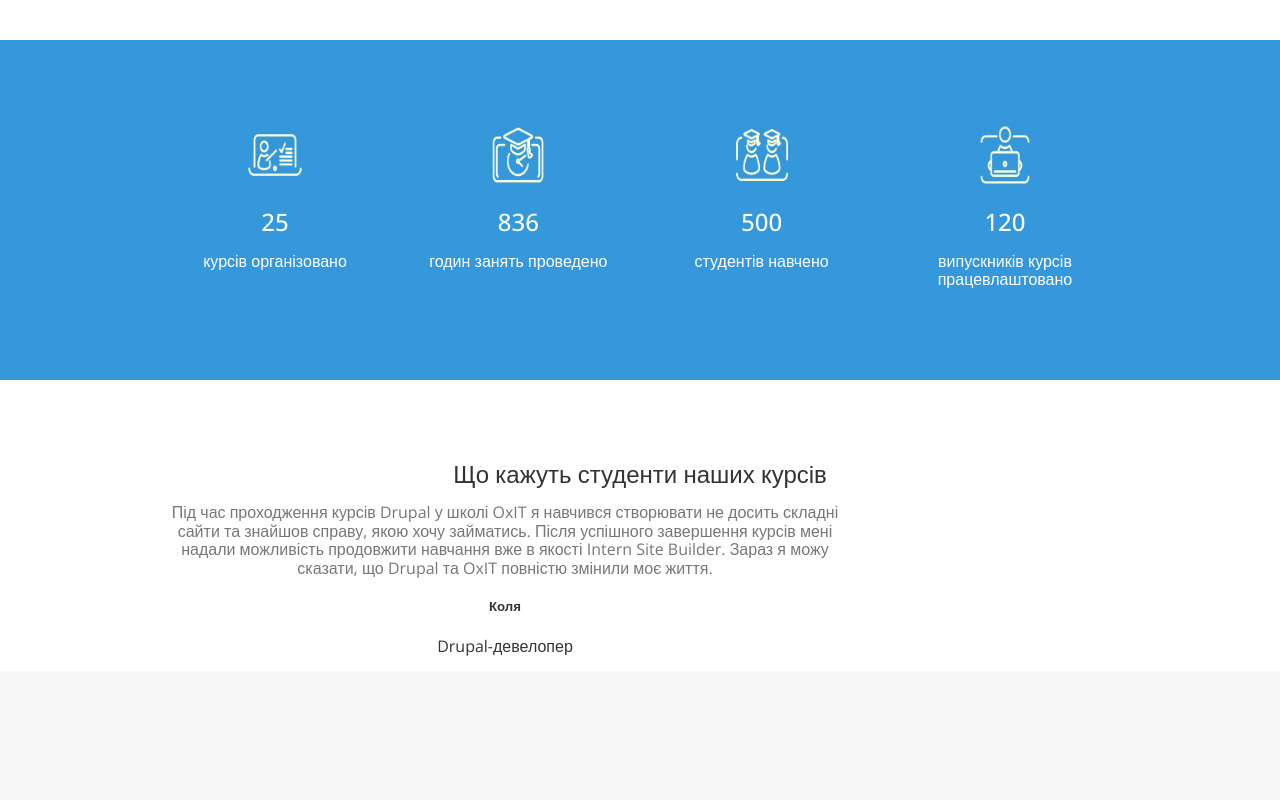
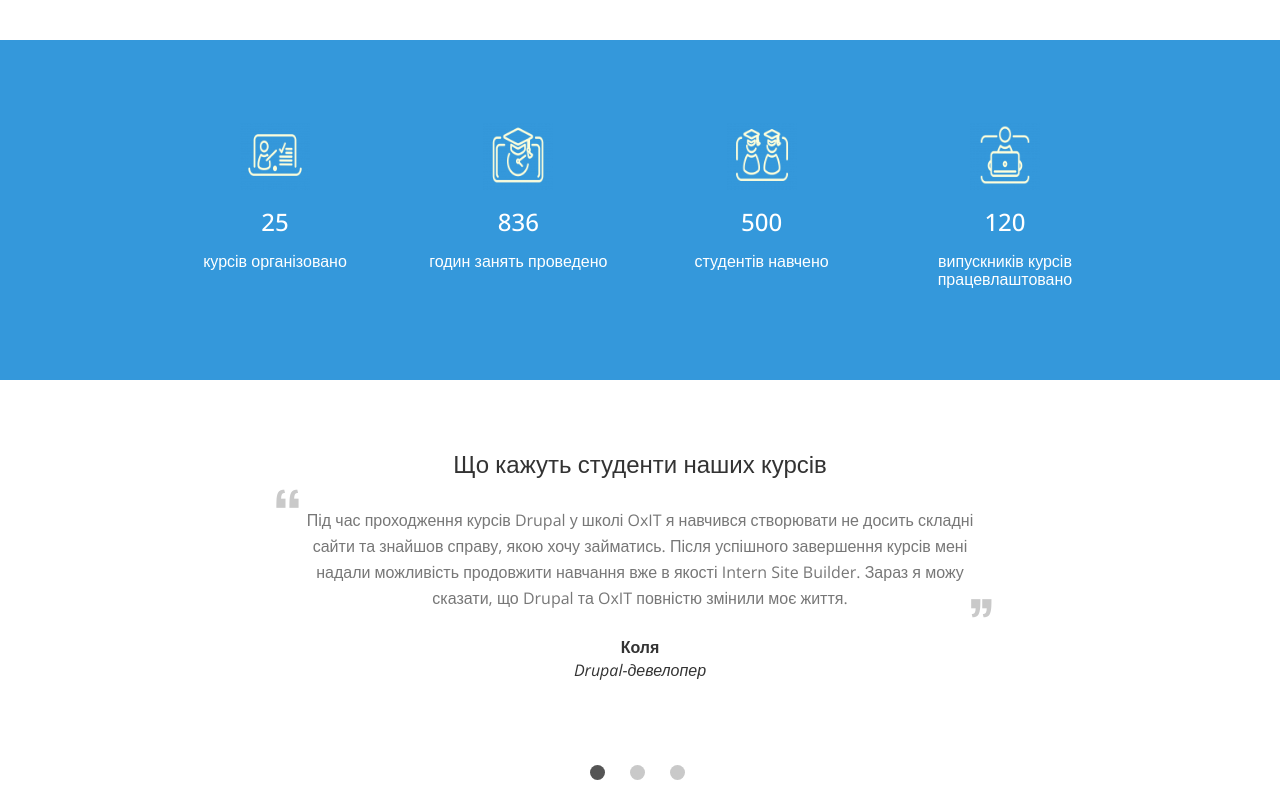
Before and after one commit to ChokolatePancake/mockup4, a website: page docs/index.html in a window 1280 px wide. Shown: the part 1353-2153 px from the top of the page. Before the commit the page ends 2024 px from the top, so only its background shows below. Drawn offline with nearby package versions, Linux system fonts and the light colour scheme.

Commit message:
Add adaptive for testimonials

```diff
--- a/docs/index.html
+++ b/docs/index.html
@@ -138,21 +138,21 @@
                     <p>Під час проходження курсів Drupal у школі OxIT я навчився створювати не досить складні сайти та знайшов справу, якою хочу займатись. Після успішного завершення курсів мені надали можливість продовжити навчання вже в якості Intern Site Builder. Зараз я можу сказати, що Drupal та OxIT повністю змінили моє життя.</p>
                 </div>
                 <h5>Коля</h5>
-                <p>Drupal-девелопер</p>
+                <p class="testimonials__role">Drupal-девелопер</p>
             </div>
             <div class="testimonials__block">
                 <div class="testimonials__message">
-                    <p>Під час проходження курсів Drupal у школі OxIT я навчився створювати не досить складні сайти та знайшов справу, якою хочу займатись. Після успішного завершення курсів мені надали можливість продовжити навчання вже в якості Intern Site Builder. Зараз я можу сказати, що Drupal та OxIT повністю змінили моє життя.</p>
+                    <p>Відвідуючи курси Drupal у OxIT, я здобув навички створення базових веб-сайтів та знайшов своє професійне покликання. Успішно завершивши навчання, я отримав можливість продовжити свій розвиток на позиції Intern Site Builder. Зараз я можу впевнено сказати, що Drupal та OxIT змінили мою професійну траєкторію.</p>
                 </div>
-                <h5>Коля</h5>
-                <p>Drupal-девелопер</p>
+                <h5>Артем</h5>
+                <p class="testimonials__role">Drupal-девелопер</p>
             </div>
             <div class="testimonials__block">
                 <div class="testimonials__message">
-                    <p>Під час проходження курсів Drupal у школі OxIT я навчився створювати не досить складні сайти та знайшов справу, якою хочу займатись. Після успішного завершення курсів мені надали можливість продовжити навчання вже в якості Intern Site Builder. Зараз я можу сказати, що Drupal та OxIT повністю змінили моє життя.</p>
+                    <p>Курси Drupal у школі OxIT дали мені можливість освоїти основи веб-розробки та відкрити для себе цікаву сферу діяльності. Після закінчення програми мені запропонували продовжити навчання як Intern Site Builder. Тепер я з впевненістю можу стверджувати, що Drupal та OxIT стали поворотним моментом у моєму житті.</p>
                 </div>
-                <h5>Коля</h5>
-                <p>Drupal-девелопер</p>
+                <h5>Степан</h5>
+                <p class="testimonials__role">Drupal-девелопер</p>
             </div>
         </div>
     </div>
--- a/docs/js/testimonials-slider.js
+++ b/docs/js/testimonials-slider.js
@@ -1 +1 @@
-$(document).ready((function(){$(".testimonials__content").slick({slidesToShow:1,autoplay:!0,speed:500,fade:!0,autoplaySpeed:1e4,infinite:!0})}));
+$(document).ready((function(){$(".testimonials__content").slick({slidesToShow:1,autoplay:!0,speed:500,fade:!0,autoplaySpeed:1e4,infinite:!0,dots:!0})}));
--- a/src/js/testimonials-slider.js
+++ b/src/js/testimonials-slider.js
@@ -5,6 +5,7 @@ $(document).ready(function() {
         speed:500,
         fade: true,
         autoplaySpeed: 10000,
-        infinite:true
+        infinite:true,
+        dots: true
     });
 });
--- a/src/scss/development.scss
+++ b/src/scss/development.scss
@@ -73,6 +73,7 @@
   }
 
   @include breakpoint(tablet) {
+    height: 600px;
     &__block {
       max-width: 272px;
     }
--- a/src/scss/fonts.scss
+++ b/src/scss/fonts.scss
@@ -1,4 +1,5 @@
 @import url('https://fonts.googleapis.com/css2?family=Open+Sans:ital,wght@0,300..800;1,300..800&display=swap');
+@import url('https://fonts.googleapis.com/css2?family=Oswald:wght@200..700&display=swap');
 
 * {
   font-family: "Open Sans", sans-serif;
--- a/src/scss/testimonials.scss
+++ b/src/scss/testimonials.scss
@@ -1,42 +1,107 @@
 .testimonials {
   background-color: $white;
   text-align: center;
-  padding-top: 80px;
+  padding-top: 70px;
+  height: 450px;
+  >.container {
+    max-width: 700px;
+  }
   h2 {
     margin: 0;
     font-weight: 500;
   }
 
   &__content {
-    >.slick-track {
-      max-width: 890px !important;
-    }
+    margin: 0 -250px;
+    padding-bottom: 80px;
   }
   &__block {
     max-width: 700px;
-    margin: 0 auto;
+    margin: 0 250px;
+    padding: 14px 0;
   }
   &__message {
     p {
       color: $dark-white;
+      font-size: 16px;
+      line-height: 26px;
     }
-    //&::before{
-    //  content: '“';
-    //  font-size: 4em;
-    //  color: $black;
-    //  position: absolute;
-    //  font-family: serif;
-    //  //top: -10px;
-    //  left: 10px;
-    //}
-    //&::after {
-    //  content: '”';
-    //  font-size: 4em;
-    //  color: $black;
-    //  position: absolute;
-    //  font-family: serif;
-    //  //bottom: -10px;
-    //  //right: -10px;
-    //}
+    &::before{
+      content: '“';
+      font-size: 4em;
+      color: $grey;
+      position: absolute;
+      font-family: "Oswald", sans-serif;
+      font-weight: bold;
+      top: 0;
+      left: -30px;
+    }
+    &::after {
+      content: '”';
+      font-size: 4em;
+      color: $grey;
+      position: absolute;
+      font-family: "Oswald", sans-serif;
+      font-weight: bold;
+      bottom: 50px;
+      right: -20px;
+    }
+  }
+  h5 {
+    font-weight: 600;
+    font-size: 16px;
+    margin-bottom: 5px;
+  }
+  &__role {
+    margin-top: 5px;
+    font-style: italic;
+  }
+
+  @include breakpoint(desktop) {
+    height: 420px;
+    &__content {
+      padding-bottom: 50px;
+    }
+  }
+
+  @include breakpoint(tablet) {
+    >.container {
+      max-width: 560px;
+    }
+    &__content {
+      margin: 0 -200px;
+    }
+    &__block {
+      margin: 0 200px;
+      max-width: 560px;
+    }
+  }
+
+  @include breakpoint(phablet) {
+    >.container {
+      max-width: 430px;
+    }
+    &__content {
+      margin: 0 -190px;
+    }
+    &__block {
+      margin: 0 200px;
+      max-width: 430px;
+    }
+  }
+
+  @include breakpoint(largePhone) {
+    >.container {
+      max-width: 280px;
+    }
+    &__block {
+      max-width: 280px;
+    }
+
+    &__message {
+      p {
+        font-size: 14px;
+      }
+    }
   }
 }
```
Also changed, not shown: src/html/testimonials.html (+7 -7 lines), docs/css/styles.css.
